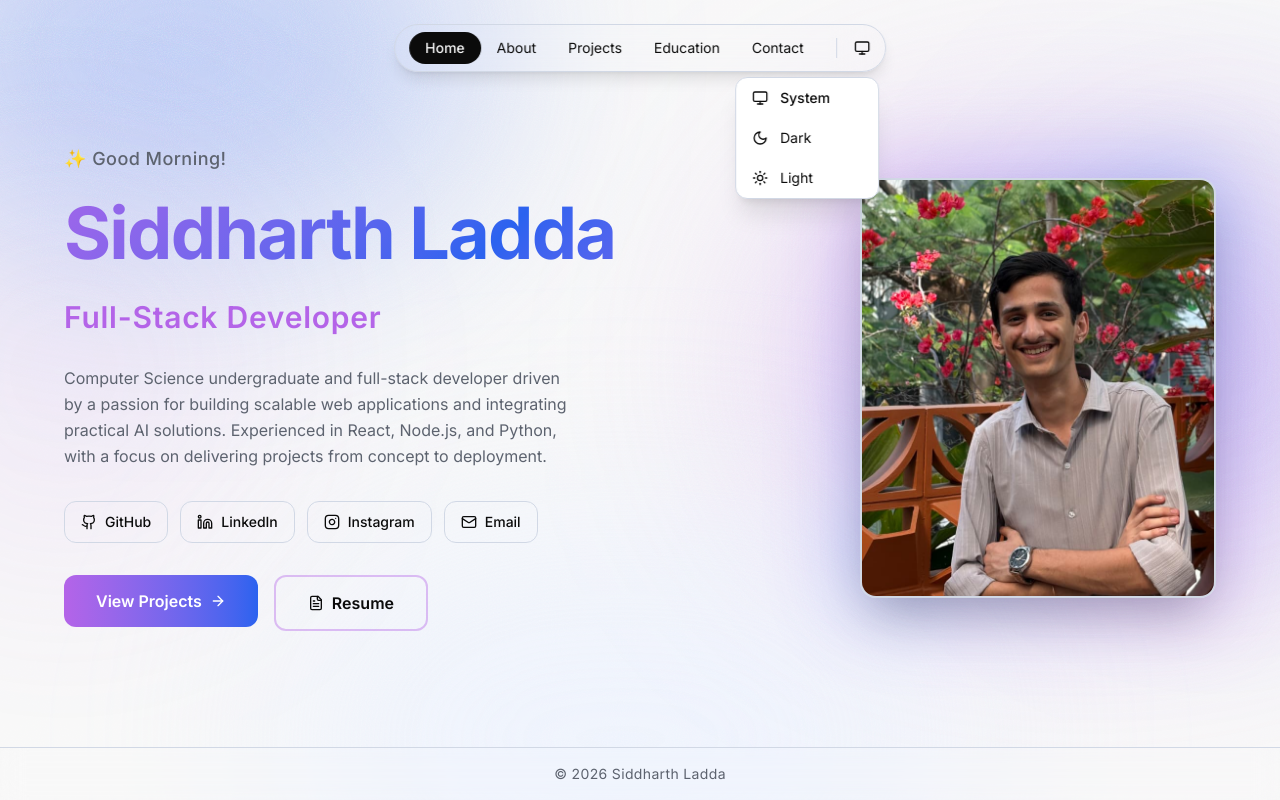
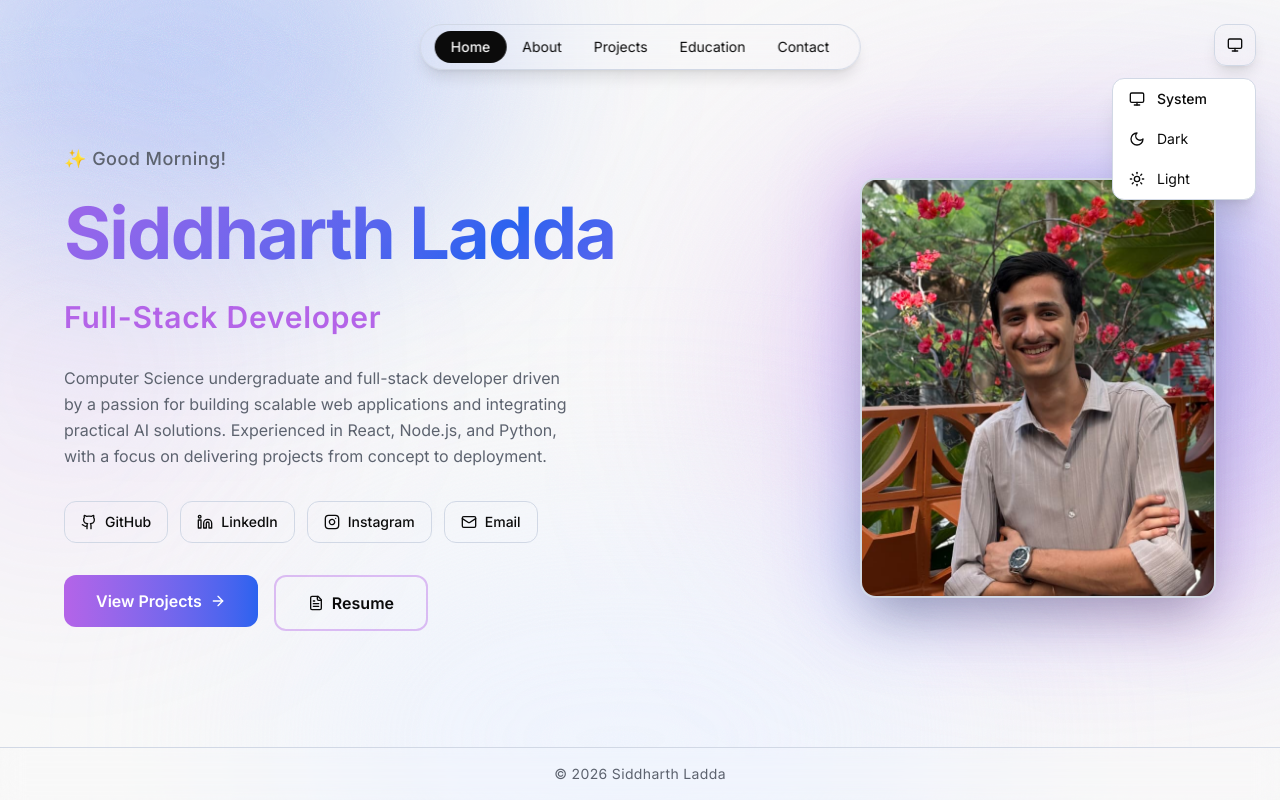
Before and after one commit to laddasiddharth/Portfolio, a React (Vite) app: page / in a window 1280 px wide. Both pictures are taken after a click on the button "Change theme". Built offline with nearby package versions, Linux system fonts and the light colour scheme.

Commit message:
feat: relocate theme toggle to top-right of page and remove from navbar

```diff
--- a/src/components/Header.tsx
+++ b/src/components/Header.tsx
@@ -124,40 +124,6 @@ export default function Header() {
           })}
         </ul>
 
-        {/* Separator */}
-        <div className="hidden md:block w-[1px] h-5 bg-border mx-2 order-2 pointer-events-none"></div>
-
-        {/* Theme Toggle (Left on Mobile, Right on Desktop) */}
-        <div ref={dropdownRef} className="relative order-1 md:order-3 pointer-events-auto">
-          <button
-            onClick={() => setThemeDropdownOpen(!themeDropdownOpen)}
-            className="p-3 md:p-2 rounded-full bg-background/80 md:bg-transparent backdrop-blur-xl md:backdrop-blur-none border border-border md:border-transparent shadow-lg md:shadow-none hover:bg-foreground/10 text-foreground/70 hover:text-foreground transition-all duration-300 flex items-center justify-center"
-            title="Change theme"
-          >
-            {currentThemeIcon}
-          </button>
-
-          {/* Dropdown — opens downward */}
-          <div className={`absolute left-0 md:left-auto md:right-0 top-full mt-3 w-36 rounded-xl border border-border bg-card backdrop-blur-xl shadow-xl overflow-hidden transition-all duration-300 origin-top-left md:origin-top-right ${
-            themeDropdownOpen ? 'opacity-100 scale-100 translate-y-0' : 'opacity-0 scale-95 -translate-y-2 pointer-events-none'
-          }`}>
-            {themeOptions.map((opt) => (
-              <button
-                key={opt.value}
-                onClick={() => { setTheme(opt.value); setThemeDropdownOpen(false); }}
-                className={`w-full flex items-center gap-3 px-4 py-2.5 text-sm transition-colors duration-200 ${
-                  theme === opt.value
-                    ? 'bg-foreground/10 text-foreground font-medium'
-                    : 'text-foreground/70 hover:bg-foreground/5 hover:text-foreground'
-                }`}
-              >
-                {opt.icon}
-                {opt.label}
-              </button>
-            ))}
-          </div>
-        </div>
-
         {/* Mobile Nav Toggle (Right on Mobile) */}
         <div ref={mobileMenuRef} className="md:hidden relative flex items-center order-2 pointer-events-auto">
           <button
@@ -196,6 +162,39 @@ export default function Header() {
 
       </nav>
     </div>
+
+    {/* Relocated Theme Toggle (Top Right) */}
+    <div className="fixed top-6 right-6 z-50 pointer-events-none">
+      <div ref={dropdownRef} className="relative pointer-events-auto">
+        <button
+          onClick={() => setThemeDropdownOpen(!themeDropdownOpen)}
+          className="p-3 rounded-xl bg-background/80 backdrop-blur-xl border border-border shadow-lg hover:bg-foreground/10 text-foreground/70 hover:text-foreground transition-all duration-300 flex items-center justify-center"
+          title="Change theme"
+        >
+          {currentThemeIcon}
+        </button>
+
+        {/* Dropdown — opens downward */}
+        <div className={`absolute right-0 top-full mt-3 w-36 rounded-xl border border-border bg-card backdrop-blur-xl shadow-xl overflow-hidden transition-all duration-300 origin-top-right ${
+          themeDropdownOpen ? 'opacity-100 scale-100 translate-y-0' : 'opacity-0 scale-95 -translate-y-2 pointer-events-none'
+        }`}>
+          {themeOptions.map((opt) => (
+            <button
+              key={opt.value}
+              onClick={() => { setTheme(opt.value); setThemeDropdownOpen(false); }}
+              className={`w-full flex items-center gap-3 px-4 py-2.5 text-sm transition-colors duration-200 ${
+                theme === opt.value
+                  ? 'bg-foreground/10 text-foreground font-medium'
+                  : 'text-foreground/70 hover:bg-foreground/5 hover:text-foreground'
+              }`}
+            >
+              {opt.icon}
+              {opt.label}
+            </button>
+          ))}
+        </div>
+      </div>
+    </div>
     </>
   );
 }
```
